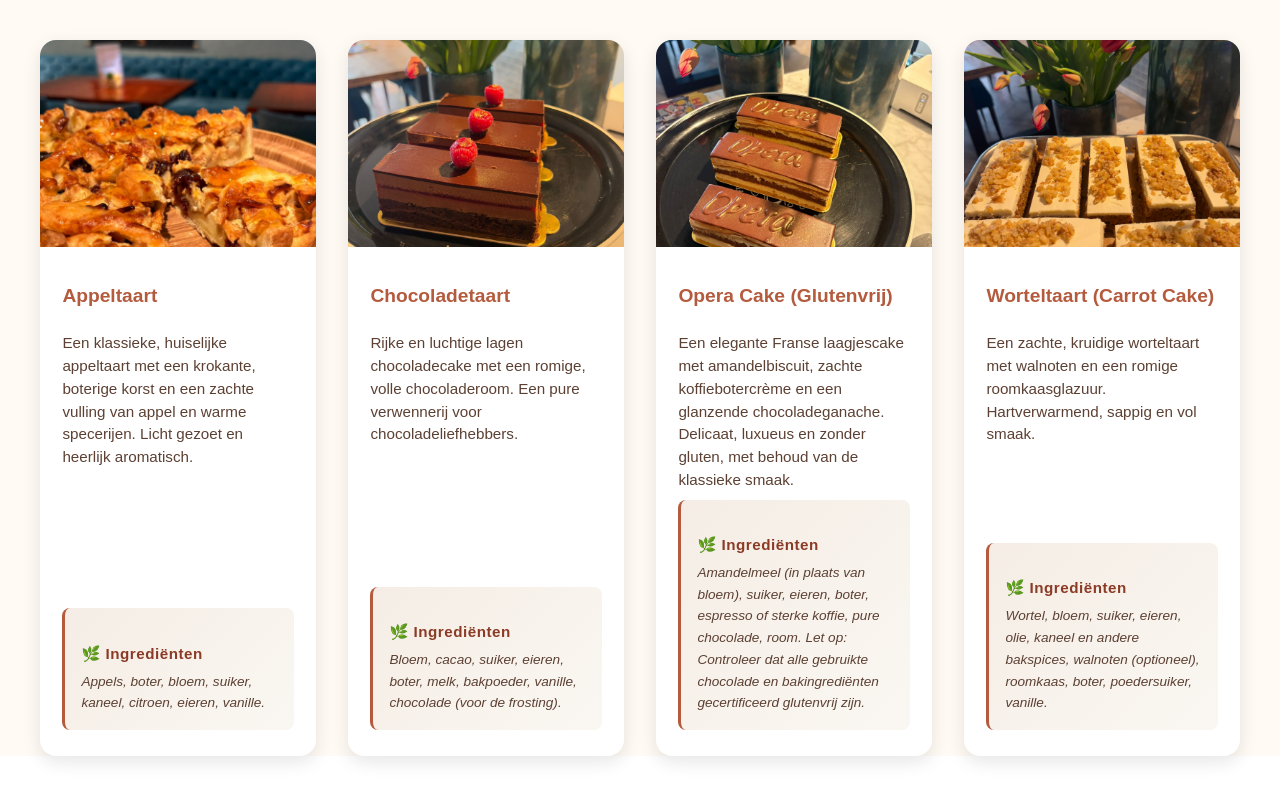
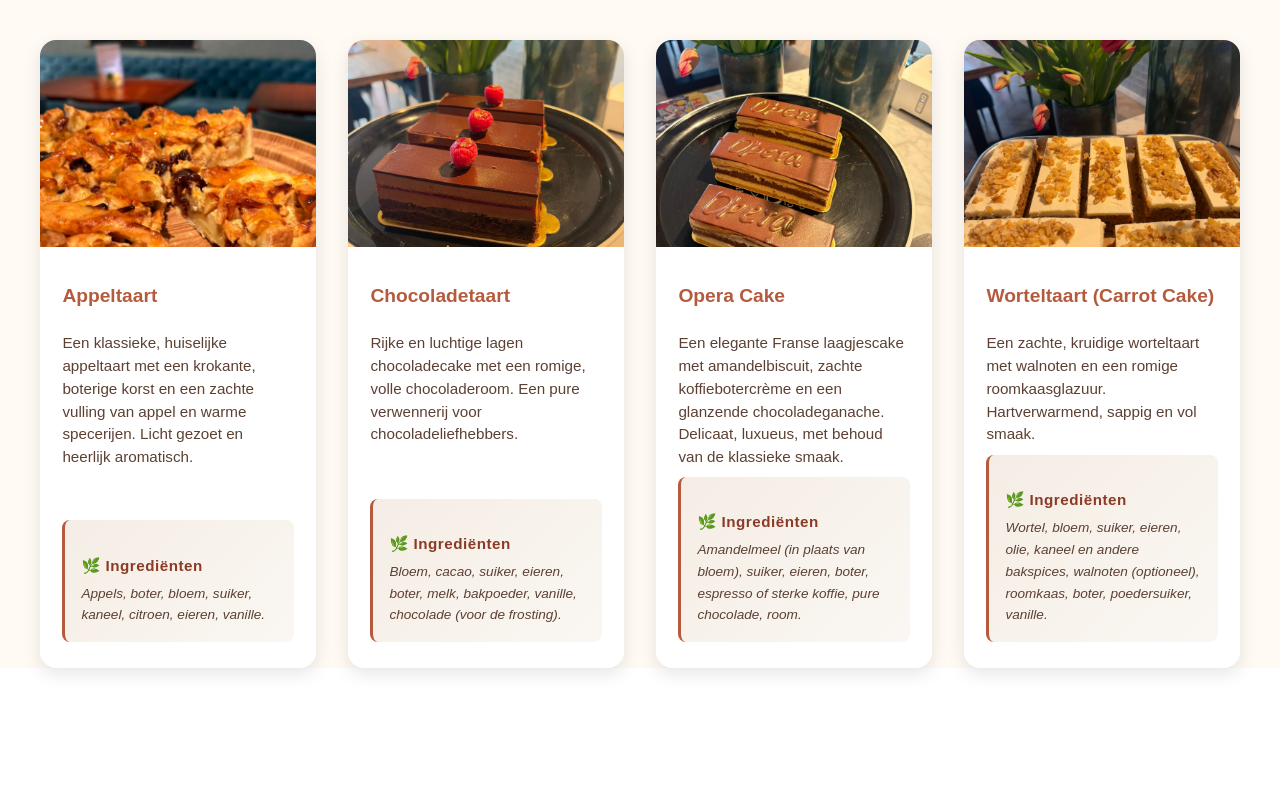
Before and after one commit to rickslotboom/speciaalzaakvoorburg, a React (Create React App) app: page /taarten in a window 1280 px wide. Shown: the part 464-1264 px from the top of the page. After the commit the page ends 1196 px from the top, so only its background shows below. Built offline with nearby package versions, Linux system fonts and the light colour scheme.

Commit message:
operacake is niet glutenvrij, aangepast

```diff
--- a/src/pages/Taarten.js
+++ b/src/pages/Taarten.js
@@ -18,10 +18,10 @@ export default function Taarten() {
     },
     {
       id: 3,
-      title: "Opera Cake (Glutenvrij)",
+      title: "Opera Cake",
       img: "/images/opera-cake.jpg",
-      desc: "Een elegante Franse laagjescake met amandelbiscuit, zachte koffiebotercrème en een glanzende chocoladeganache. Delicaat, luxueus en zonder gluten, met behoud van de klassieke smaak.",
-      ingredienten: "Amandelmeel (in plaats van bloem), suiker, eieren, boter, espresso of sterke koffie, pure chocolade, room. Let op: Controleer dat alle gebruikte chocolade en bakingrediënten gecertificeerd glutenvrij zijn."
+      desc: "Een elegante Franse laagjescake met amandelbiscuit, zachte koffiebotercrème en een glanzende chocoladeganache. Delicaat, luxueus, met behoud van de klassieke smaak.",
+      ingredienten: "Amandelmeel (in plaats van bloem), suiker, eieren, boter, espresso of sterke koffie, pure chocolade, room."
     },
     {
       id: 4,
```
